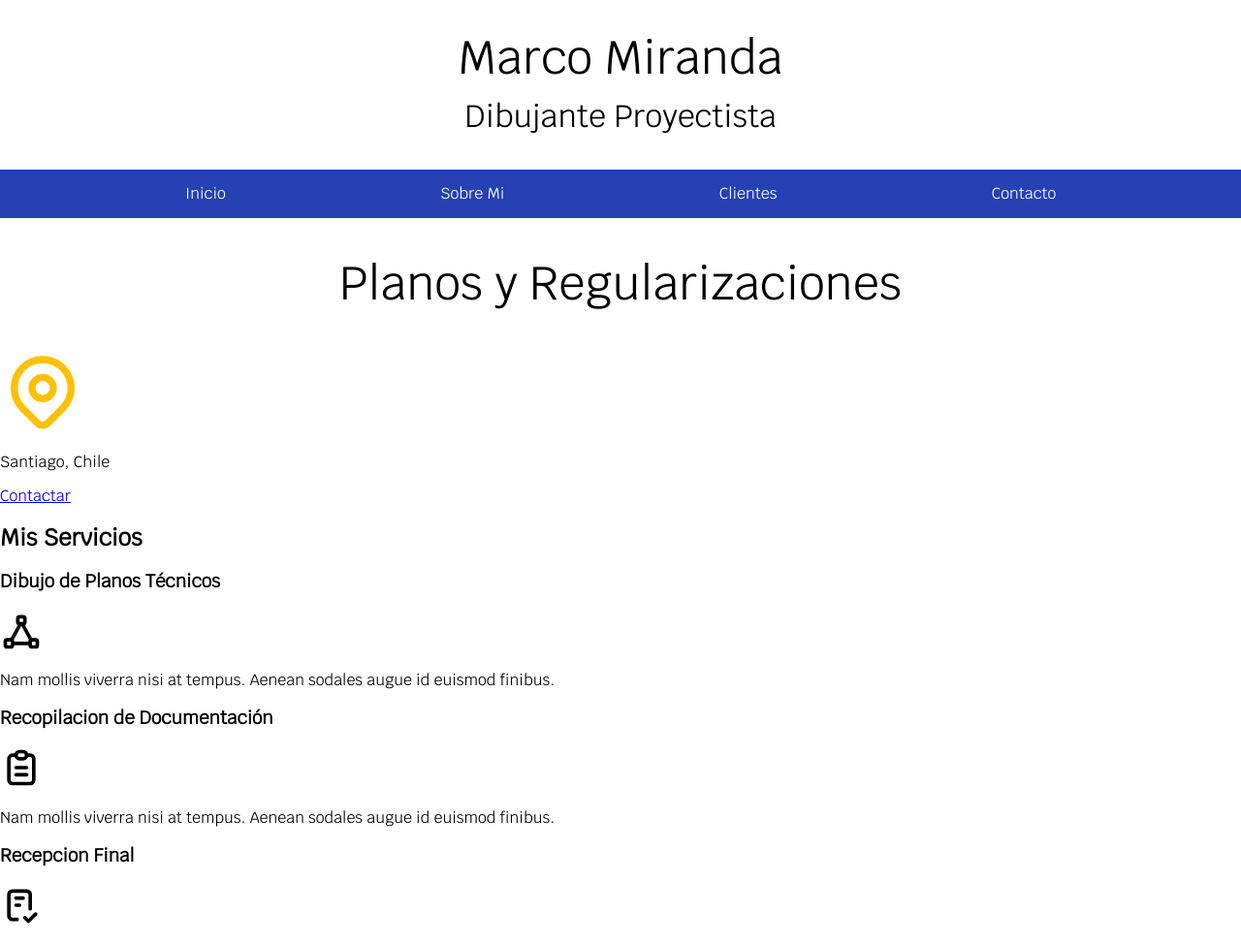
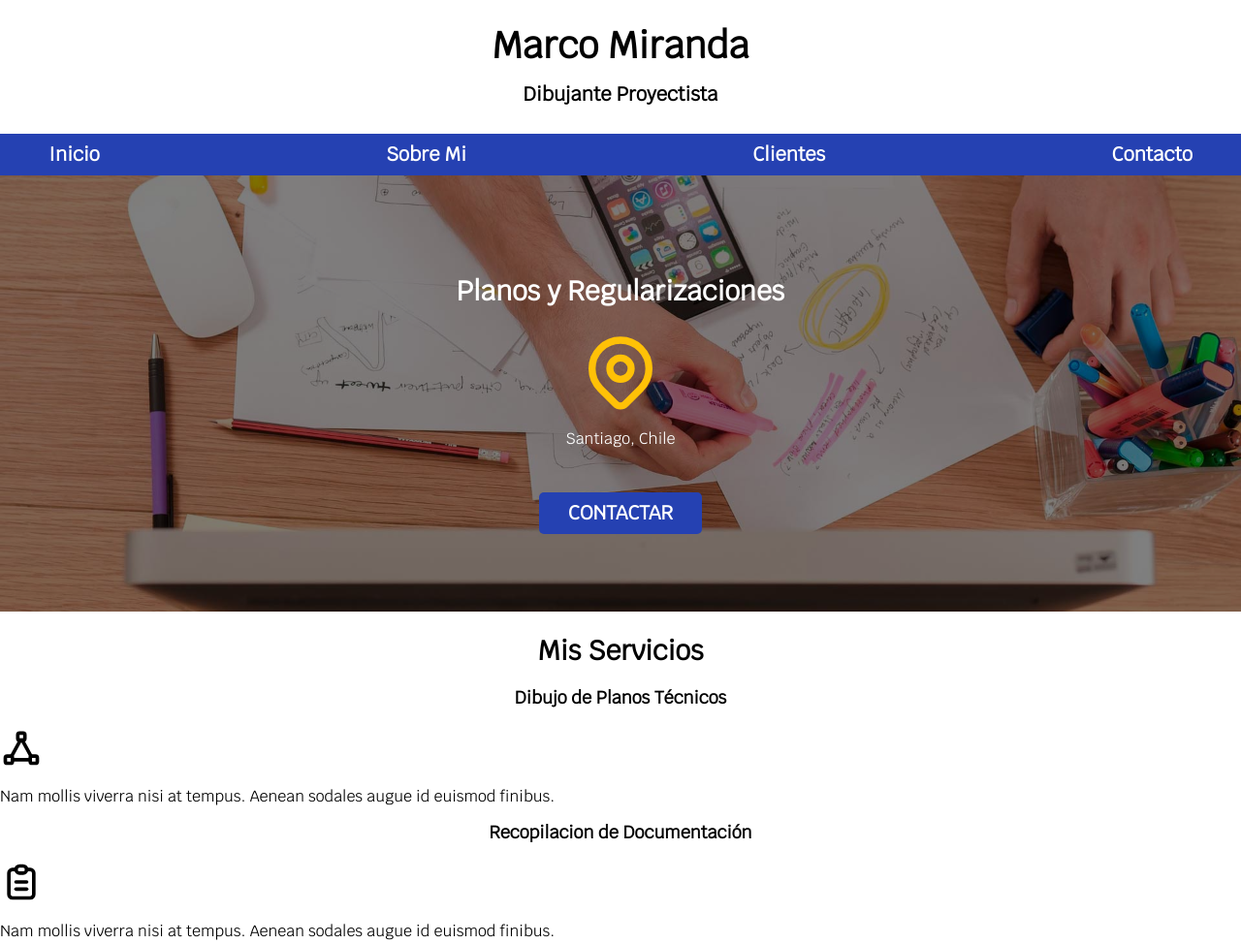
Before and after one commit to Lmiranda02/Proyecto-Web-1, a plain HTML site: page index.html in a window 1280 px wide. Shown: the top 974 px of the page at 97% size. Drawn offline with Linux system fonts and the light colour scheme.

Commit message:
Estilos navbar y header

```diff
--- a/css/styles.css
+++ b/css/styles.css
@@ -6,20 +6,34 @@
     --gris: #808080;
 }
 
-hthml {
+html {
     font-size: 62.5%;
+    box-sizing: border-box;
+}
+
+*, *:before, a:after {
+    box-sizing: inherit;
 }
 
 body {
     font-size: 16px;
     font-family: "Krub", sans-serif;
-
 }
 
-.titulo {
+h1 {
+    font-size: 3.8rem;
+}
+
+h2 {
+    font-size: 2.8rem;
+}
+
+h3 {
+    font-size: 1.8rem;
+}
+
+h1,h2,h3 {
     text-align: center;
-    font-size: 3rem;
-    font-weight: 200;
 }
 
 .titulo span {
@@ -27,8 +41,29 @@ body {
 }
 
 .contenedor {
-    width: 70rem;
+    max-width: 120rem;
     margin: 0 auto;
+}
+
+.boton {
+    background-color: var(--secundario);
+    color: var(--blanco);
+    padding: 1rem 3rem;
+    margin-top: 3rem;
+    font-size: 2rem;
+    text-decoration: none;
+    text-transform: uppercase;
+    font-weight: bold;
+    border-radius: .5rem;
+    width: 90%;
+    text-align: center;
+
+}
+
+@media (min-width: 768px) {
+    .boton {
+        width: auto;
+    }
 }
 
 .nav-bg {
@@ -36,12 +71,56 @@ body {
 }
 
 .navegacion-principal {
-    padding: 1rem;
     display: flex;
-    justify-content: space-around;
+    flex-direction: column;
+}
+
+/* Media Queris, sirve para hacer el sitio web responsivo, el codigo css del media query se ejecuta
+solo si se cumple la condicion indicada en el parametro */
+@media (min-width: 768px) {
+    .navegacion-principal {
+        flex-direction: row;
+        justify-content: space-between;
+    }
 }
 
 .navegacion-principal a {
+    display: block;
+    text-align: center;
     color: var(--blanco);
     text-decoration: none;
+    font-size: 2rem;
+    font-weight: 700;
+    padding: 1rem;
 }
+
+.navegacion-principal a:hover {
+    background-color: var(--primario);
+    color: var(--oscuro);
+}
+
+.hero {
+    background-image: url(../img/hero.jpg);
+    background-repeat: no-repeat;
+    background-size: cover;
+    height: 450px;
+    position: relative;
+}
+
+.contenido-hero {
+    position: absolute;
+    background-color: rgba(0, 0, 0, 0.5);
+    width: 100%;
+    height: 100%;
+
+    /* Permite alinear vertical y horizontalmente un div al centro */
+    display: flex;
+    flex-direction: column;
+    align-items: center;
+    justify-content: center;
+}
+
+.contenido-hero h2,
+.contenido-hero p {
+    color: var(--blanco);
+}
--- a/index.html
+++ b/index.html
@@ -25,12 +25,11 @@
             <a href="#">Clientes</a>
             <a href="#">Contacto</a>
         </nav>
-
     </div>
 
-
-    <section>
-        <h2 class="titulo">Planos y Regularizaciones</h2>
+    <section class="hero">
+        <div class="contenido-hero">
+            <h2>Planos y Regularizaciones</h2>
             <svg xmlns="http://www.w3.org/2000/svg" class="icon icon-tabler icon-tabler-map-pin" width="88" height="88"
                 viewBox="0 0 24 24" stroke-width="2" stroke="#ffc107" fill="none" stroke-linecap="round"
                 stroke-linejoin="round">
@@ -39,7 +38,8 @@
                 <path d="M17.657 16.657l-4.243 4.243a2 2 0 0 1 -2.827 0l-4.244 -4.243a8 8 0 1 1 11.314 0z" />
             </svg>
             <p>Santiago, Chile</p>
-        <a href="#">Contactar</a>
+            <a class="boton" href="#">Contactar</a>
+        </div>
     </section>
 
     <!-- Es necesario siempre tener un main para poder enfatizar donde se encuentra el contenido principal-->
@@ -126,10 +126,6 @@
     <footer>
         <p>Todos los derechos Reservados. Marco Miranda Dibujante Proyectista</p>
     </footer>
-
-
-
-
 </body>
 
 </html>
```
Lines whose indentation alone changed are shown as unchanged.
